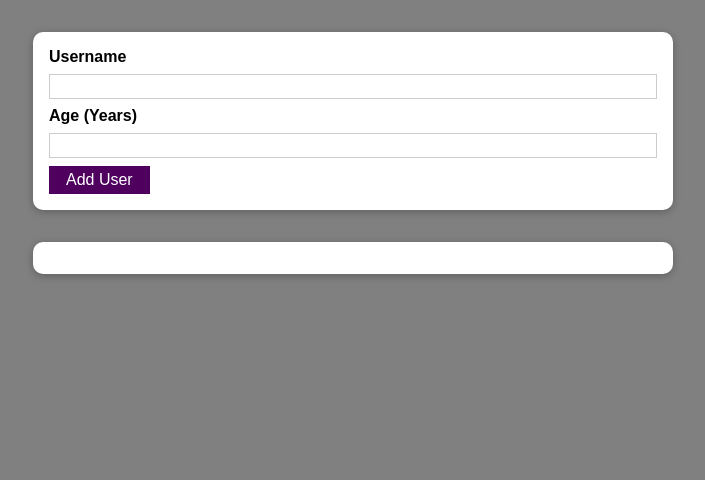
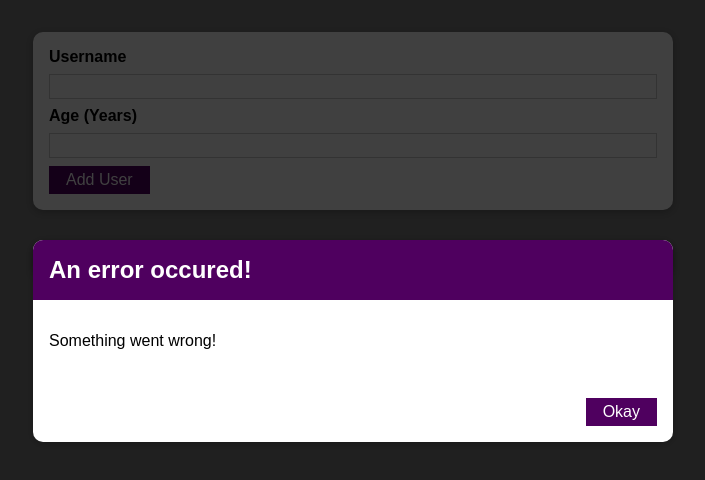
Before and after one commit to VolkanGurbuz/UserSystem, a React (Create React App) app: page / in a window 1280 px wide. Shown: the top 480 px of the page, without its empty margins (287-992 px from the left). Built offline with nearby package versions, Linux system fonts and the light colour scheme.

Commit message:
errormodal added

```diff
--- /dev/null
+++ b/src/components/UI/Error.module.css
@@ -0,0 +1,45 @@
+.backdrop {
+    position: fixed;
+    top: 0;
+    left: 0;
+    width: 100%;
+    height: 100vh;
+    z-index: 10;
+    background: rgba(0, 0, 0, 0.75);
+}
+
+.modal {
+    position: fixed;
+    top: 30vh;
+    left: 10%;
+    width: 80%;
+    z-index: 100;
+    overflow: hidden;
+}
+
+.header {
+    background: #4f005f;
+    padding: 1rem;
+}
+
+.header h2 {
+    margin: 0;
+    color: white;
+}
+
+.content {
+    padding: 1rem;
+}
+
+.actions {
+    padding: 1rem;
+    display: flex;
+    justify-content: flex-end;
+}
+
+@media (min-width: 768px) {
+    .modal {
+        left: calc(50% - 20rem);
+        width: 40rem;
+    }
+}
--- /dev/null
+++ b/src/components/UI/ErrorModel.js
@@ -0,0 +1,32 @@
+import React from "react";
+import Card from "./Card";
+import Button from "./Button";
+import classes from './Error.module.css';
+
+const ErrorModel = (props) => {
+
+    return (
+        <div>
+            <div className={classes.backdrop}></div>
+            <Card className={classes.modal}>
+                <header className={classes.header}>
+                    <h2>{props.title}</h2>
+                </header>
+                <div className={classes.content}>
+                    <p>
+                        {props.message}
+                    </p>
+                </div>
+                <footer className={classes.actions}>
+                    <Button>Okay</Button>
+                </footer>
+
+            </Card>
+        </div>
+    )
+        ;
+
+};
+
+
+export default ErrorModel;
--- a/src/components/Users/AddUser.js
+++ b/src/components/Users/AddUser.js
@@ -2,6 +2,7 @@
 import Card from "../UI/Card";
 import classes from "./AddUser.module.css";
 import Button from "../UI/Button";
+import ErrorModel from "../UI/ErrorModel";
 
 const AddUser = props => {
     const [enteredUsername, setEnteredUserName] = useState('');
@@ -30,6 +31,8 @@
 
     //which label belongs to which inputs for screen readers htmlFor
     return (
+        <div>
+            <ErrorModel title="An error occured! " message="Something went wrong!"/>
             <Card className={classes.input}>
                 <form onSubmit={addUserHandler}>
                     <label htmlFor="username">Username</label>
@@ -38,7 +41,7 @@
                     <input id="age" value={enteredAge} onChange={ageChangeHandler} type="number"/>
                     <Button type="submit">Add User</Button>
                 </form>
-        </Card>);
+            </Card></div>);
 
 };
 
```
Lines whose indentation alone changed are shown as unchanged.
